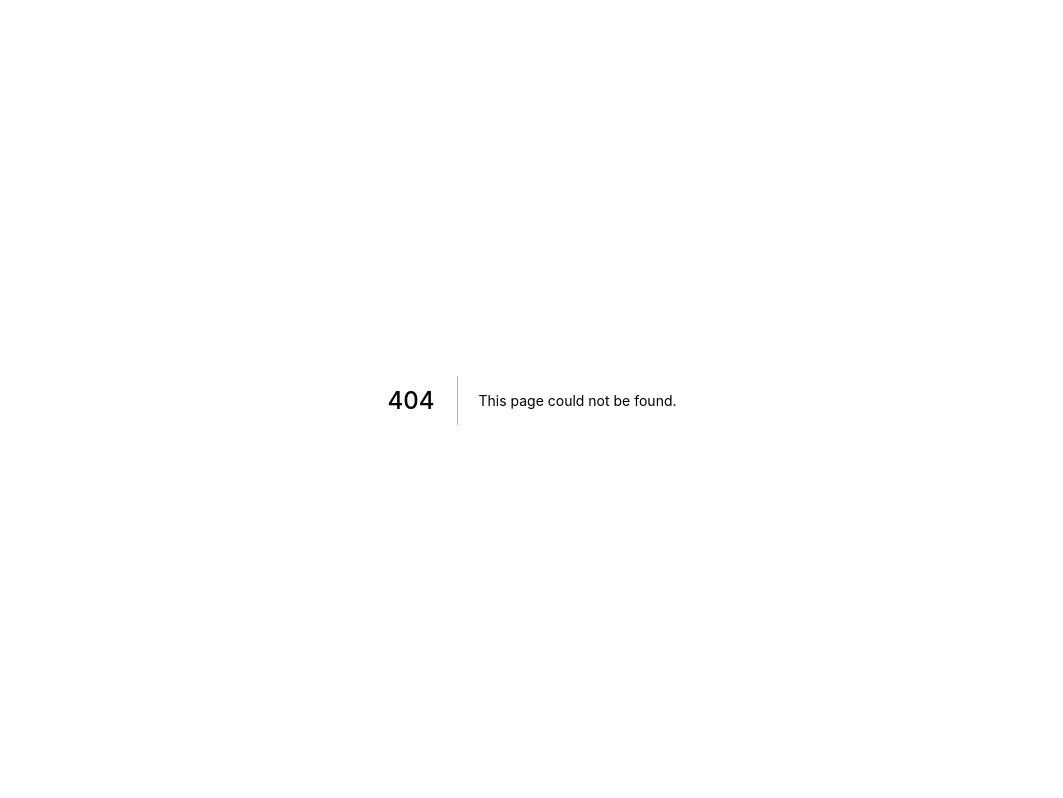
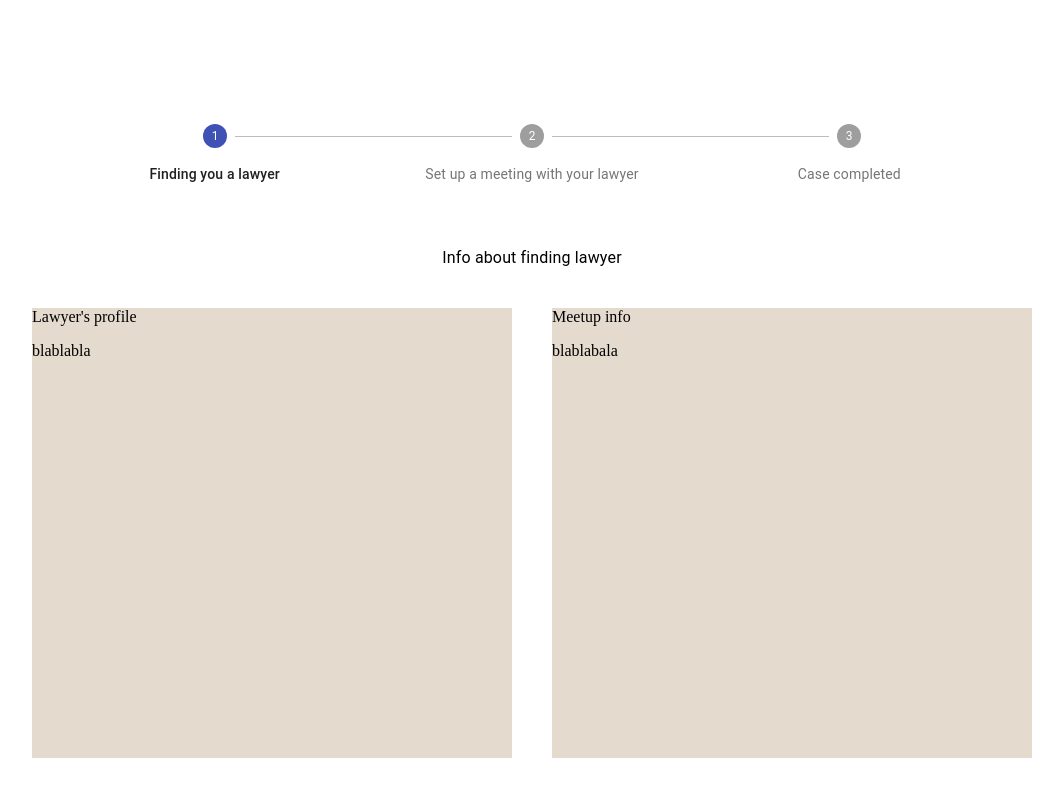
Before and after one commit to dominiclet/SMU-LIT-hackathon, a Next.js app: page /client in a window 1280 px wide. Before the commit this address had no page. Shown: the top 798 px of the page, without its empty margins (108-1171 px from the left). Built offline with nearby package versions, Linux system fonts and the light colour scheme.

Commit message:
added stepper + buttons

```diff
--- /dev/null
+++ b/components/clientDashboard/SelectionButtons.js
@@ -0,0 +1,15 @@
+import Button from 'react-bootstrap/Button';
+import clientStyle from '../../styles/Client.module.css'
+
+const SelectionButtons = () => {
+    // add button onclick functions to change case stage
+    return (
+        <div className={clientStyle.selectionButtons}>
+            <Button variant="outline-secondary">Revert to previous lawyer</Button>
+            <Button variant="outline-success">Select this lawyer</Button>
+            <Button variant="outline-danger">Look for another lawyer</Button>
+        </div>
+    )
+}
+
+export default SelectionButtons
--- /dev/null
+++ b/components/clientDashboard/StageStepper.js
@@ -0,0 +1,56 @@
+import { useState} from 'react';
+import Stepper from '@material-ui/core/Stepper';
+import Step from '@material-ui/core/Step';
+import StepLabel from '@material-ui/core/StepLabel';
+import Button from '@material-ui/core/Button';
+import Typography from '@material-ui/core/Typography';
+import clientStyle from '../../styles/Client.module.css';
+import { red } from '@material-ui/core/colors';
+
+const getSteps = () => {
+    return [
+        "Finding you a lawyer",
+        "Set up a meeting with your lawyer",
+        "Case completed"
+    ];
+}
+
+const getStepContent = (stepIndex) => {
+    switch (stepIndex) {
+        case 0 :
+            return "Info about finding lawyer";
+        case 1 :
+            return "Explain how to set up meeting";
+        case 2 :
+            return "Leave a review etc."
+    }
+}
+const StageStepper = () => {
+    const [activeStep, setActiveStep] = useState(0)
+    const steps = getSteps()
+    const handleNext = () => {
+        setActiveStep((prevActiveStep) => prevActiveStep + 1)
+    }
+    const handleBack = () => {
+        setActiveStep((prevActiveStep) => prevActiveStep - 1)
+    }
+    const handleReset = () => {
+        setActiveStep(0)
+    }
+    return (
+        <div className={clientStyle.root}>
+            <div className={clientStyle.container}>
+                <Stepper activeStep={activeStep} alternativeLabel>
+                    {steps.map((label) => (
+                        <Step key={label}>
+                            <StepLabel>{label}</StepLabel>
+                        </Step>
+                    ))}
+                </Stepper>
+            </div>
+            <Typography className={clientStyle.instructions}>{getStepContent(activeStep)}</Typography>
+        </div>
+    );
+}
+
+export default StageStepper
--- a/package.json
+++ b/package.json
@@ -9,6 +9,7 @@
     "lint": "next lint"
   },
   "dependencies": {
+    "@material-ui/core": "^4.12.3",
     "bootstrap": "^5.0.2",
     "next": "11.0.1",
     "react": "17.0.2",
--- /dev/null
+++ b/pages/client/index.js
@@ -0,0 +1,66 @@
+import styles from "../../styles/Lawyer.module.css";
+import Card from "react-bootstrap/Card";
+import StageStepper from "../../components/clientDashboard/StageStepper";
+import SelectionButtons from "../../components/clientDashboard/SelectionButtons";
+
+const clientDashboard = () => {
+	return (
+		<div className={styles.outerContainer}>
+			<StageStepper/>
+			<div className={styles.rowContainer}>
+				<Card className={styles.smallCard}>
+					<Card.Body>
+						<Card.Title>Lawyer's profile</Card.Title>
+						<Card.Text>
+							blablabla
+						</Card.Text>
+					</Card.Body>
+				</Card>
+				<Card className={styles.smallCard}>
+					<Card.Body>
+						<Card.Title>Meetup info</Card.Title>
+						<Card.Text>
+							blablabala
+						</Card.Text>
+					</Card.Body>
+				</Card>
+			</div>
+			<div className={styles.rowContainer}>
+				<Card className={styles.bigCard}>
+					<Card.Body>
+						<Card.Title>Case brief</Card.Title>
+						<Card.Text>
+							blablabla
+						</Card.Text>
+					</Card.Body>
+				</Card>
+			</div>
+			<div className={styles.rowContainer}>
+				<Card className={styles.smallCard}>
+					<Card.Body>
+						<Card.Title>Average cost...</Card.Title>
+						<div className={styles.averageCostInnerInfo}>
+							<div className={styles.averageCostInnerTitle}>
+								of this lawyer:
+							</div>
+							<div className={styles.averageCostInnerPrice}>
+								$80
+							</div>
+						</div>
+						<div className={styles.averageCostInnerInfo}>
+							<div className={styles.averageCostInnerTitle}>
+								of this type of service:
+							</div>
+							<div className={styles.averageCostInnerPrice}>
+								$100
+							</div>
+						</div>
+					</Card.Body>
+				</Card>
+			</div>
+			<SelectionButtons/>
+		</div>
+	);
+}
+
+export default clientDashboard
--- /dev/null
+++ b/styles/Client.module.css
@@ -0,0 +1,23 @@
+.root {
+  width: "100%";
+}
+
+.container {
+  color: #e4d3bf;
+}
+
+.backButton {
+  margin-right: 1;
+}
+
+.instructions {
+  display: flex;
+  align-items: center;
+  justify-content: center;
+  height: 100px;
+}
+
+.selectionButtons {
+  display: flex;
+  justify-content: space-around;
+}
```
Also changed, not shown: 1 other file (tests, documents, lock files or other folders).
